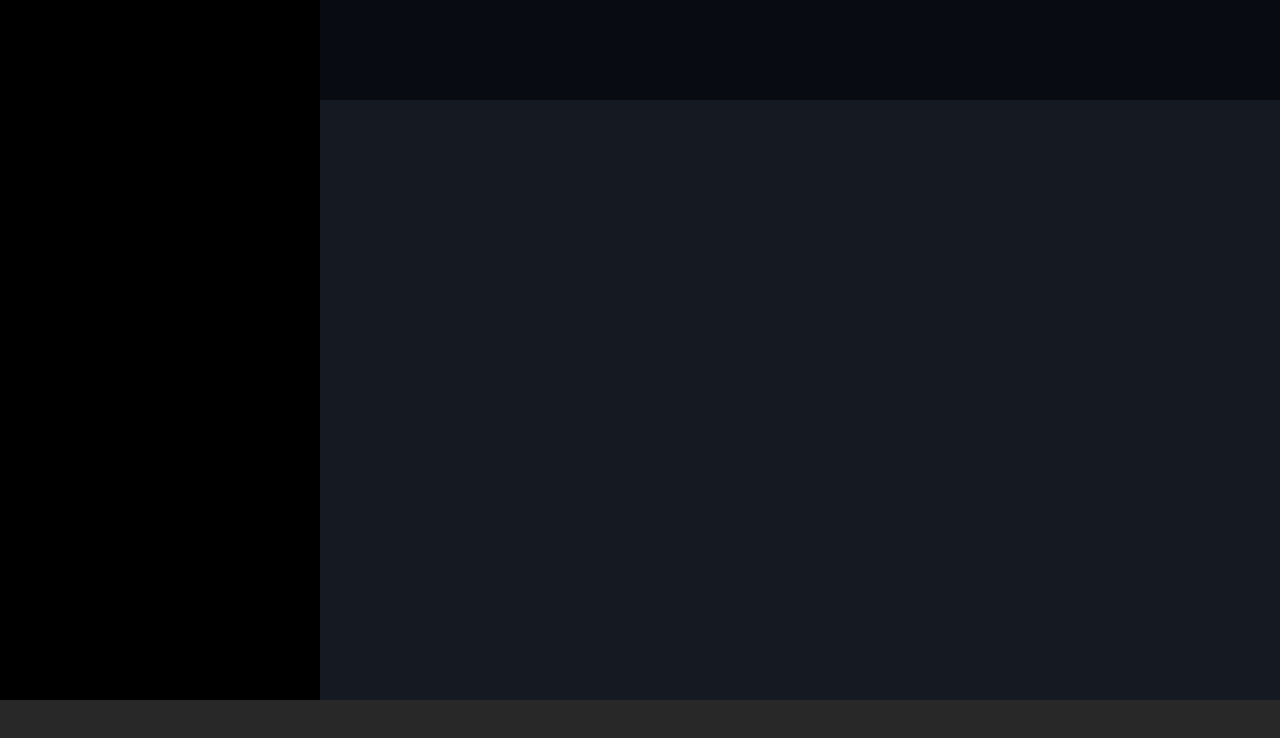
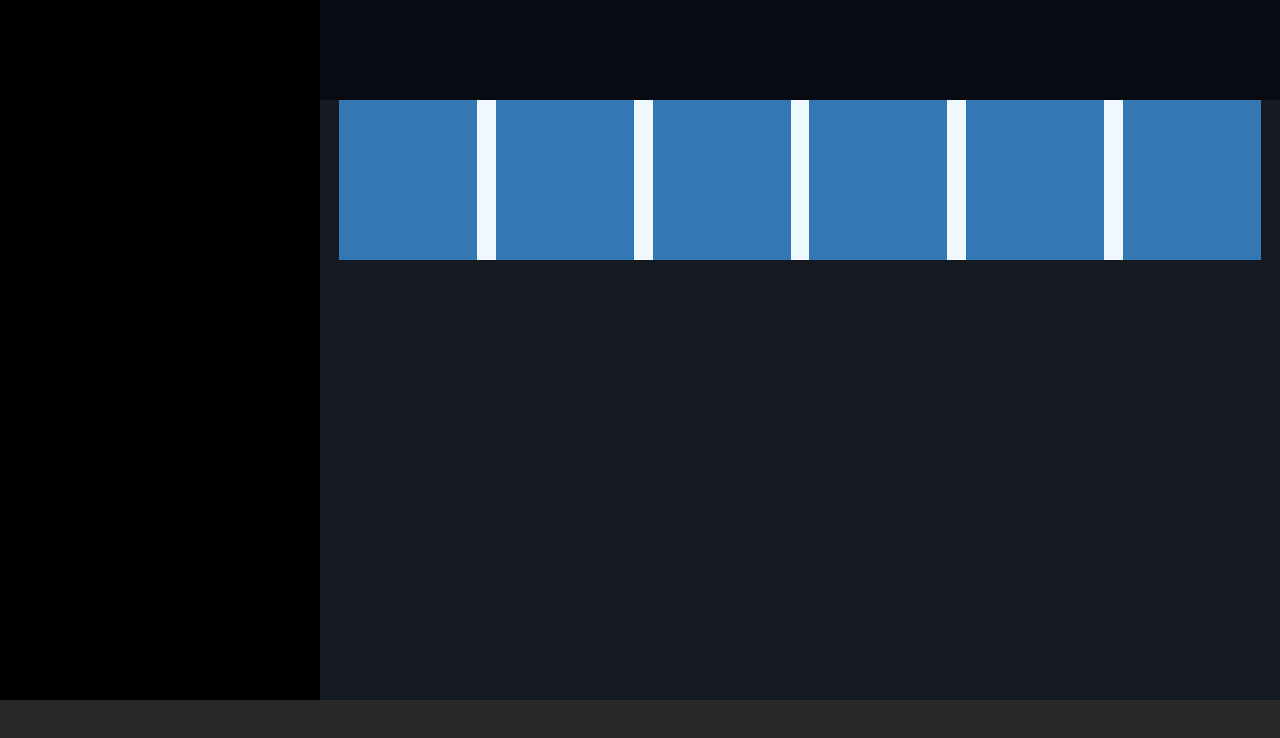
Before and after one commit to Fabiofljf/html-css-spotifyweb, a plain HTML site: page index.html in a window 1280 px wide. Drawn offline with Linux system fonts and the light colour scheme.

Commit message:
add albums

```diff
--- a/css/style.css
+++ b/css/style.css
@@ -32,11 +32,22 @@ img {
     display: flex;
 }
 
+.jc_s-a {
+    justify-content: space-around;
+}
+
+.jc_s-b {
+    justify-content: space-between;
+}
+
 
 /********* HEADER  *********/
 
 
 /********* MAIN  *********/
+
+
+/* barre */
 
 #barra_laterale_sx {
     width: 25%;
@@ -58,6 +69,21 @@ img {
 }
 
 
+/* contenuto barra centrale */
+
+#albums {
+    width: 96%;
+    background-color: aliceblue;
+    margin: auto;
+}
+
+.album {
+    width: calc(90% / 6);
+    height: 160px;
+    background-color: rgb(51, 120, 181);
+}
+
+
 /********* FOOTER  *********/
 
 #barra_inferiore {
--- a/index.html
+++ b/index.html
@@ -20,6 +20,14 @@
         <div id="barra_laterale_sx"></div>
         <div id="barra_centrale">
             <div id="barra_superiore"></div>
+            <div id="albums" class="flex jc_s-b">
+                <div class="album"></div>
+                <div class="album"></div>
+                <div class="album"></div>
+                <div class="album"></div>
+                <div class="album"></div>
+                <div class="album"></div>
+            </div>
         </div>
     </main>
     <!-- /#site_main -->
```
Also changed, not shown: 1 other file.
